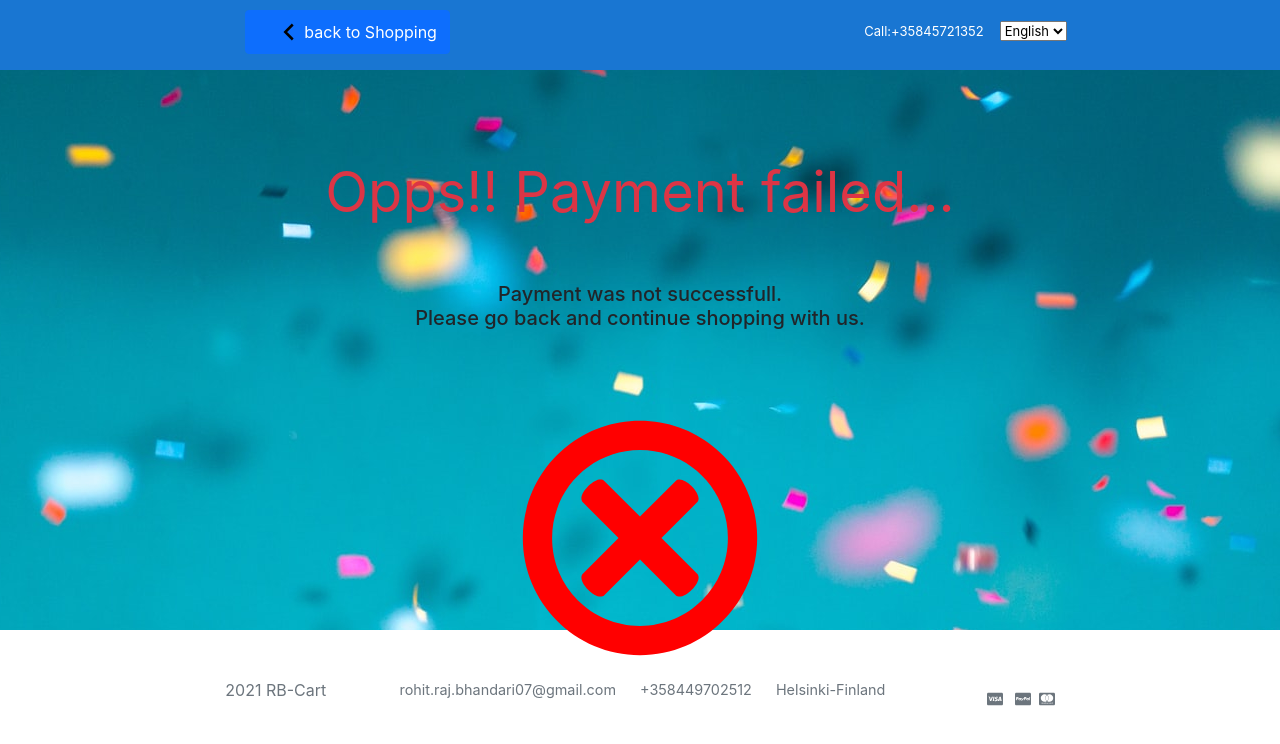
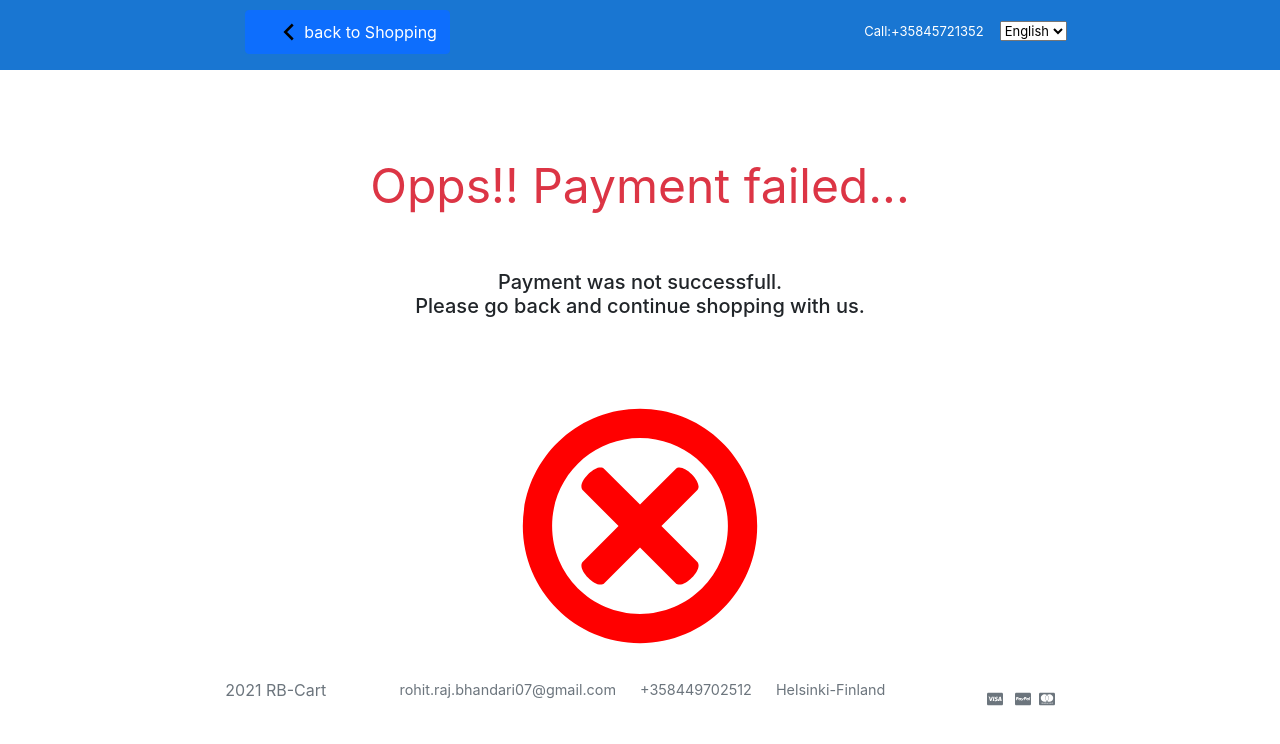
Before and after one commit to rohbdn07/e-commerceApp-React-redux, a React (Create React App) app in the folder e-commerce-website/frontend/: page /cancelled in a window 1280 px wide. Shown: the top 744 px of the page. Built offline with nearby package versions, Linux system fonts and the light colour scheme.

Commit message:
background image and font-size changed

```diff
--- a/e-commerce-website/frontend/src/Components/CancelPayment/cancel.scss
+++ b/e-commerce-website/frontend/src/Components/CancelPayment/cancel.scss
@@ -1,11 +1,11 @@
 .cancel {
-    background: url(../../assists/Images/successImage.jpeg);
+    // background: url(../../assists/Images/cancel.jpeg);
     background-position: center center;
     background-repeat: no-repeat;
     height: 70vh;
     color: whitesmoke;
     padding: 5rem;
     p {
-      font-size: 3.5rem;
+      font-size: 3rem;
     }
   }
```
